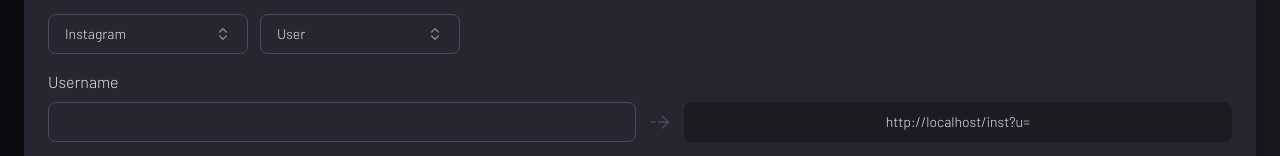
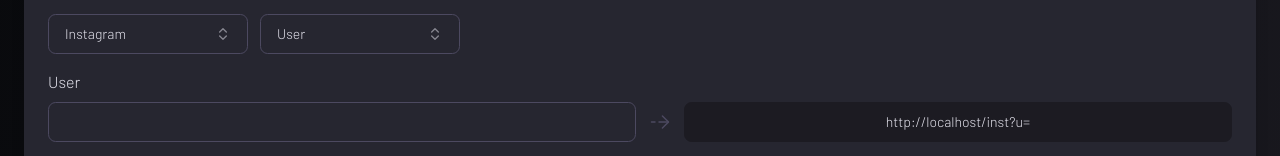
Before and after one commit to sargon17/deep_link, a Next.js app: page / in a window 1280 px wide. Shown: the part 186-342 px from the top of the page. Built offline with nearby package versions, Linux system fonts and the light colour scheme.

Commit message:
correct field name

```diff
--- a/src/app/page.tsx
+++ b/src/app/page.tsx
@@ -37,7 +37,7 @@
   {
     value: "facebook",
     label: "Facebook",
-    isActive: true,
+    isActive: false,
     badge: "Soon",
   },
   {
@@ -144,7 +144,9 @@
 
           <div className="flex w-full justify-between align-middle items-end gap-3 flex-wrap">
             <div className="input flex flex-col grow">
-              <label htmlFor="username">Username</label>
+              <label htmlFor="username">
+                {currentSubElement.label ? currentSubElement.label : "Username"}
+              </label>
               <Input
                 id="username"
                 value={username}
```
